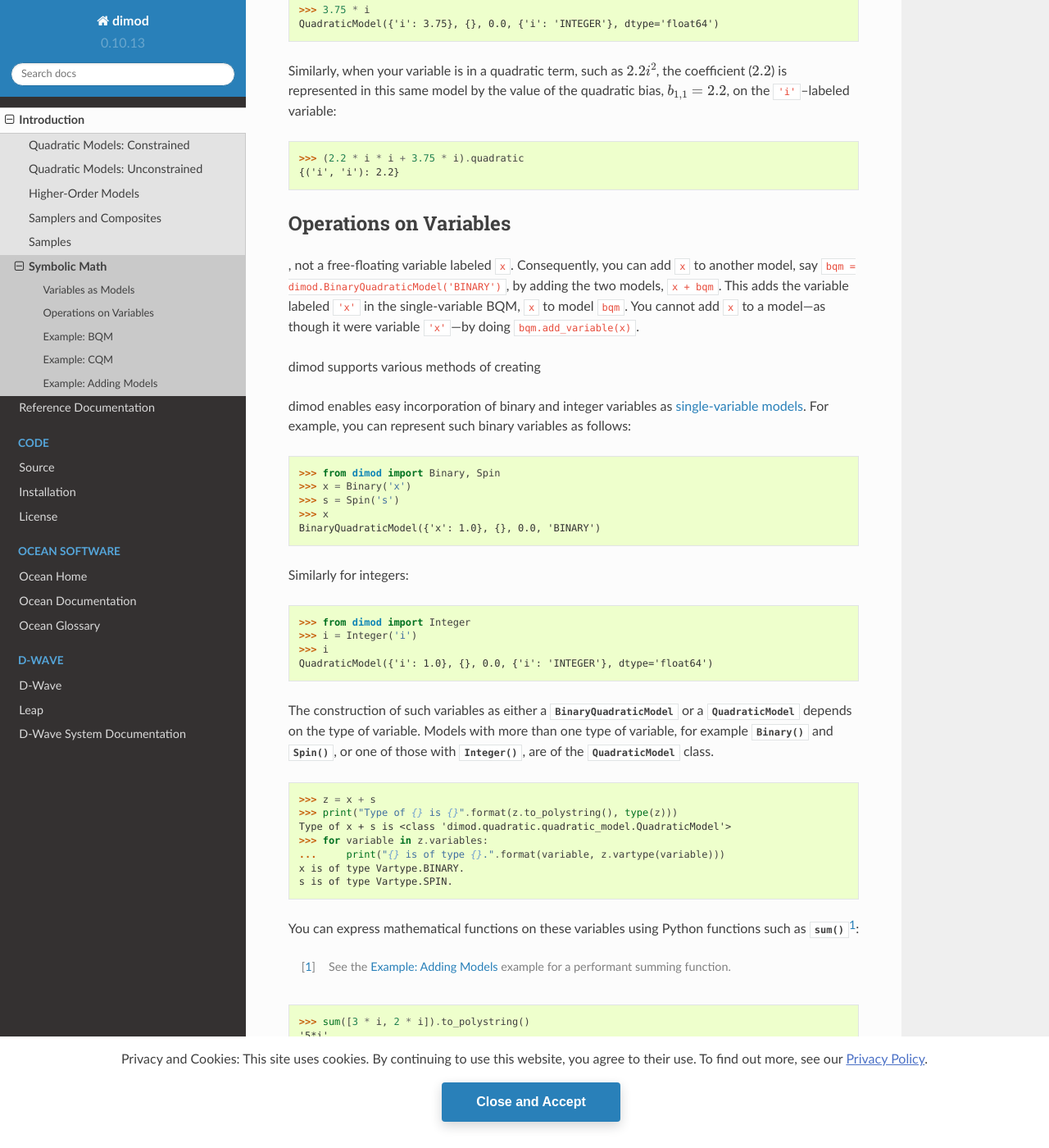
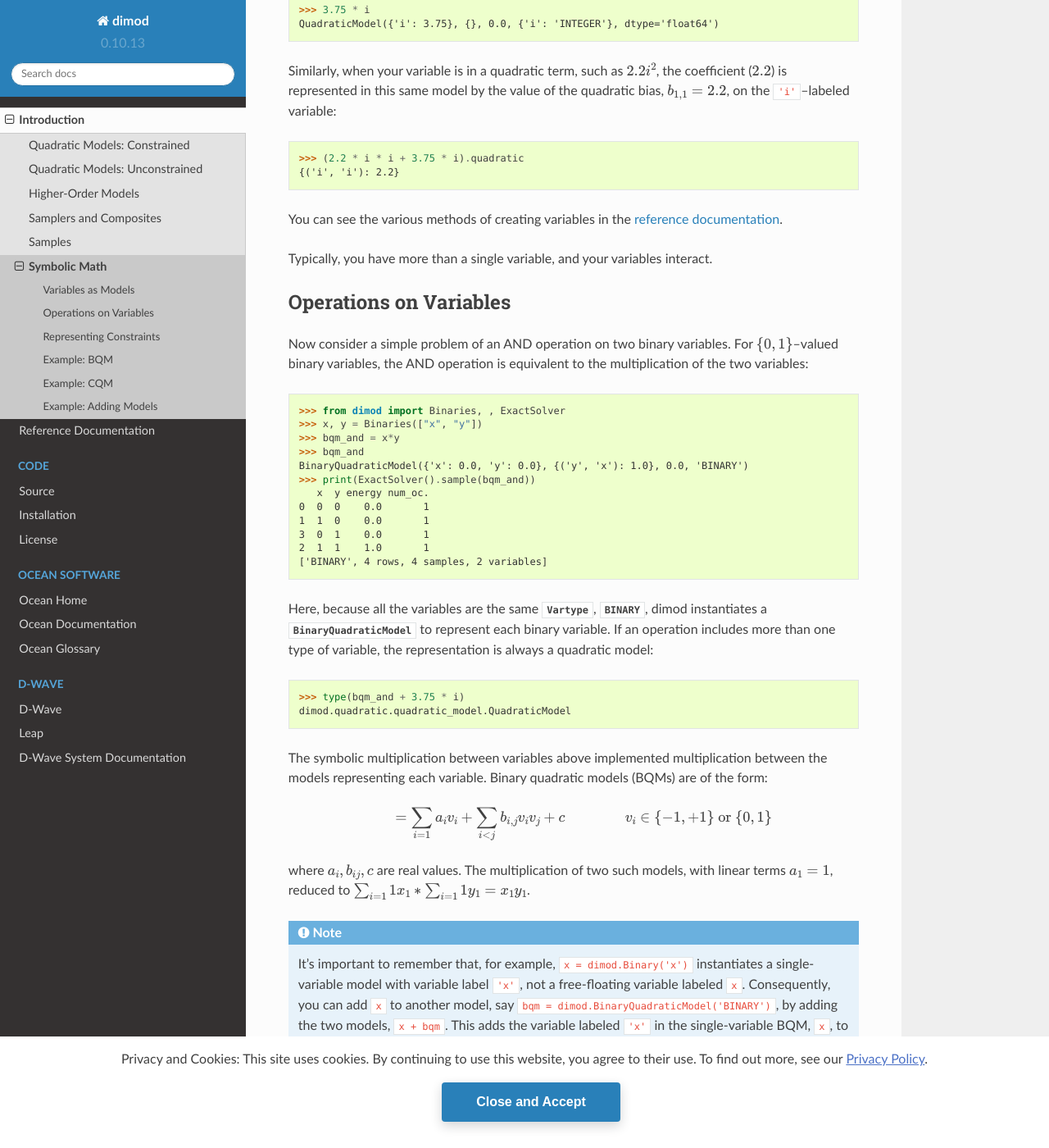
Before and after one commit to dwavesystems/dimod, a Sphinx documentation site: the page built from docs/intro/intro_symbolic_math.rst, in a window 1280 px wide and 1400 px high, scrolled down 1411 px. Shown: the whole window at 82% size. Built offline with Sphinx 7.4.7 and the Read the Docs theme 2.0.0, drawn with Linux system fonts in a browser that asks for light colours; the version number is read from the project's files by our own code.

Commit message:
Update variable operations section

```diff
--- a/docs/intro/intro_symbolic_math.rst
+++ b/docs/intro/intro_symbolic_math.rst
@@ -78,14 +78,66 @@ the quadratic bias, :math:`b_{1, 1} = 2.2`, on the ``'i'``--labeled variable:
 >>> (2.2 * i * i + 3.75 * i).quadratic
 {('i', 'i'): 2.2}
 
+You can see the various methods of creating variables in the
+:ref:`reference documentation <generators_symbolic_math>`.
+
+Typically, you have more than a single variable, and your variables interact.
+
 Operations on Variables
 =======================
 
-, not a free-floating variable labeled ``x``. Consequently,
-you can add ``x`` to another model, say :code:`bqm = dimod.BinaryQuadraticModel('BINARY')`,
-by adding the two models, :code:`x + bqm`. This adds the variable labeled ``'x'``
-in the single-variable BQM, ``x`` to model ``bqm``. You cannot add ``x`` to a
-model---as though it were variable ``'x'``---by doing :code:`bqm.add_variable(x)`.
+Now consider a simple problem of an AND operation on two binary variables. For
+:math:`\{0, 1\}`--valued binary variables, the AND operation is equivalent to
+the multiplication of the two variables:
+
+>>> from dimod import Binaries, , ExactSolver
+>>> x, y = Binaries(["x", "y"])
+>>> bqm_and = x*y
+>>> bqm_and
+BinaryQuadraticModel({'x': 0.0, 'y': 0.0}, {('y', 'x'): 1.0}, 0.0, 'BINARY')
+>>> print(ExactSolver().sample(bqm_and))
+   x  y energy num_oc.
+0  0  0    0.0       1
+1  1  0    0.0       1
+3  0  1    0.0       1
+2  1  1    1.0       1
+['BINARY', 4 rows, 4 samples, 2 variables]
+
+Here, because all the variables are the same :class:`~dimod.Vartype`,
+:class:`~dimod.Vartype.BINARY`, dimod instantiates a
+:class:`~dimod.binary.binary_quadratic_model.BinaryQuadraticModel` to represent
+each binary variable. If an operation includes more than one type of variable,
+the representation is always a quadratic model:
+
+>>> type(bqm_and + 3.75 * i)
+dimod.quadratic.quadratic_model.QuadraticModel
+
+The symbolic multiplication between variables above implemented multiplication
+between the models representing each variable. Binary quadratic models (BQMs) are
+of the form:
+
+  .. math::
+
+      = \sum_{i=1} a_i v_i
+      + \sum_{i<j} b_{i,j} v_i v_j
+      + c
+      \qquad\qquad v_i \in\{-1,+1\} \text{  or } \{0,1\}
+
+where :math:`a_{i}, b_{ij}, c` are real values. The multiplication of two such
+models, with linear terms :math:`a_1 = 1`, reduced to
+:math:`\sum_{i=1} 1 x_1 * \sum_{i=1} 1 y_1 = x_1y_1`.
+
+.. note::
+  It's important to remember that, for example, :code:`x = dimod.Binary('x')`
+  instantiates a single-variable model with variable label ``'x'``, not a
+  free-floating variable labeled ``x``. Consequently, you can add ``x`` to another
+  model, say :code:`bqm = dimod.BinaryQuadraticModel('BINARY')`, by adding the two
+  models, :code:`x + bqm`. This adds the variable labeled ``'x'`` in the
+  single-variable BQM, ``x``, to model ``bqm``. You cannot add ``x`` to a
+  model---as though it were variable ``'x'``---by doing :code:`bqm.add_variable(x)`.
+
+Representing Constraints
+========================
 
 dimod supports various methods of creating
 
```
